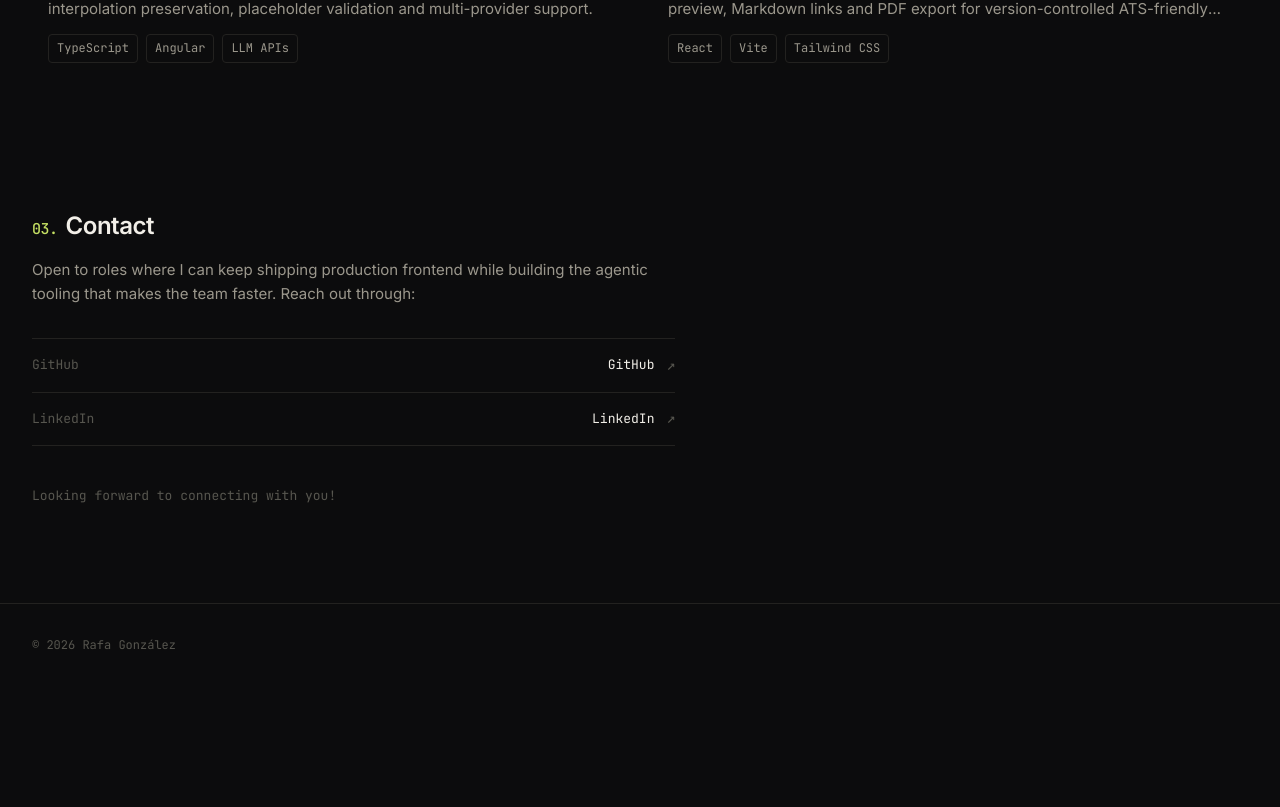
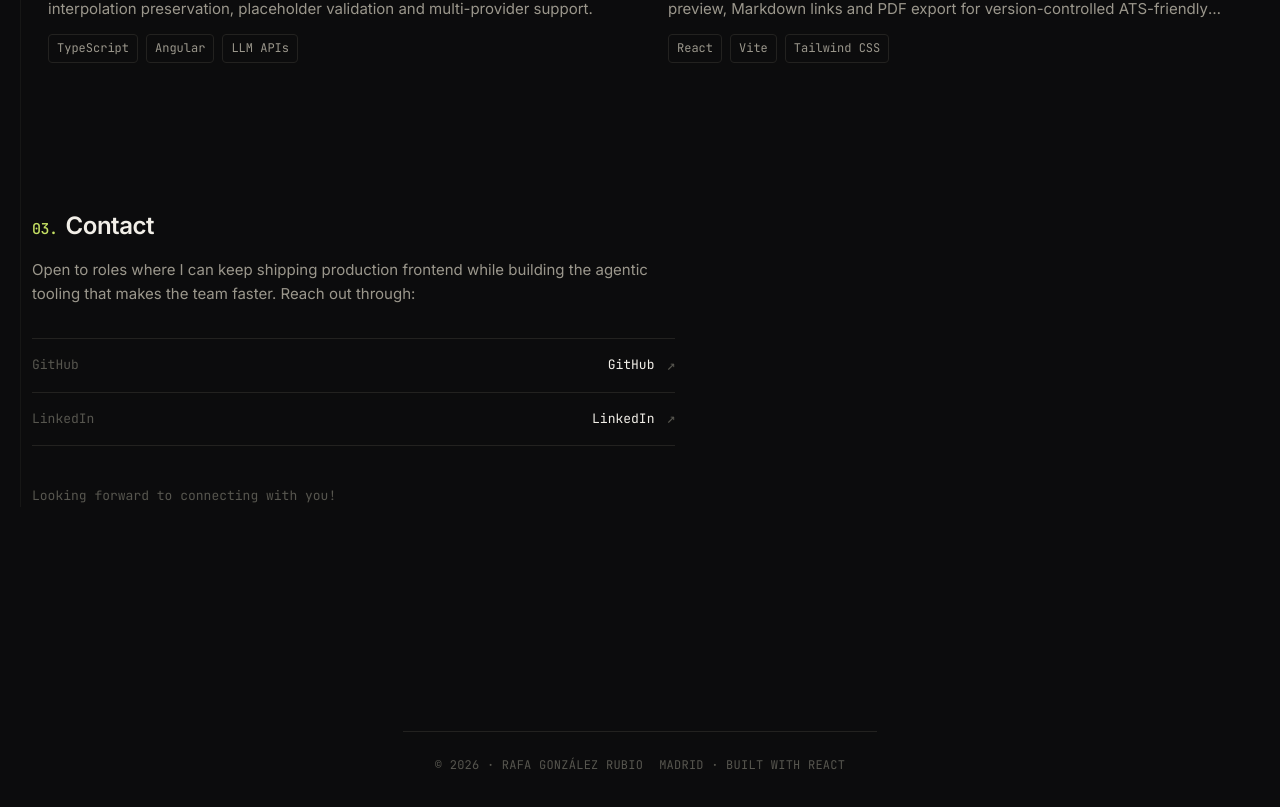
Before and after one commit to RafaGonzalezDev/personal-portfolio, a React (Vite) app: page / in a window 1280 px wide. Shown: the part 2725-3532 px from the top of the page. Before the commit the page ends 3412 px from the top, so only its background shows below. Built offline with nearby package versions, Linux system fonts and the light colour scheme.

Commit message:
feat(layout): add editorial page shell with grid
Add a fixed dot grid background to the layout root and a hairline
vertical rule on the main column. Restructure the footer into a
two-line layout with copyright and meta information.

```diff
--- a/src/App.module.css
+++ b/src/App.module.css
@@ -1,9 +1,12 @@
 .container {
+  position: relative;
   width: 100%;
   min-height: 100vh;
+  padding-bottom: var(--space-10);
 }
 
 .main {
+  position: relative;
   width: 100%;
   max-width: var(--max-width-wide);
   margin: 0 auto;
@@ -12,3 +15,24 @@
   flex-direction: column;
   gap: var(--section-gap);
 }
+
+/* Hairline vertical rule that anchors the editorial grid.
+   Sits on the left margin of the main column and runs from
+   top to bottom of the portfolio body. */
+.main::before {
+  content: '';
+  position: absolute;
+  top: 0;
+  bottom: 0;
+  left: calc(var(--inline-padding) - var(--space-3));
+  width: var(--size-rule);
+  background-color: var(--border);
+  opacity: 0.5;
+  pointer-events: none;
+}
+
+@media (max-width: 768px) {
+  .main::before {
+    display: none;
+  }
+}
--- a/src/layouts/MainLayout.jsx
+++ b/src/layouts/MainLayout.jsx
@@ -3,13 +3,17 @@ import styles from '@/styles/MainLayout.module.css';
 import Header from '@/components/Header';
 
 const MainLayout = ({ children }) => {
+  const year = new Date().getFullYear();
   return (
     <div className={styles.layout}>
       <Header />
       {children}
       <footer className={styles.footer}>
         <span className={styles.footerText}>
-          © {new Date().getFullYear()} Rafa González
+          © {year} · Rafa González Rubio
+        </span>
+        <span className={styles.footerMeta}>
+          Madrid · Built with React
         </span>
       </footer>
     </div>
--- a/src/styles/MainLayout.module.css
+++ b/src/styles/MainLayout.module.css
@@ -1,22 +1,61 @@
 .layout {
+  position: relative;
   display: flex;
   flex-direction: column;
   min-height: 100vh;
 }
 
+/* Full-bleed dot grid that sits behind the page.
+   Lives on the layout root so it covers the entire viewport. */
+.layout::before {
+  content: '';
+  position: fixed;
+  inset: 0;
+  background-image: radial-gradient(var(--dot-color) 1px, transparent 1px);
+  background-size: 28px 28px;
+  background-position: 0 0;
+  pointer-events: none;
+  z-index: 0;
+  mask-image: radial-gradient(ellipse at 50% 30%, #000 30%, transparent 80%);
+  -webkit-mask-image: radial-gradient(ellipse at 50% 30%, #000 30%, transparent 80%);
+}
+
+.layout > * {
+  position: relative;
+  z-index: 1;
+}
+
 .footer {
-  border-top: var(--border-thin);
-  padding: var(--space-6) 0;
-  margin-top: var(--space-9);
+  display: flex;
+  align-items: center;
+  justify-content: space-between;
+  gap: var(--space-4);
+  max-width: var(--max-width-wide);
+  margin: var(--space-9) auto 0;
+  padding: var(--space-5) var(--inline-padding) var(--space-6);
+  border-top: var(--hairline);
 }
 
 .footerText {
-  display: block;
-  max-width: var(--max-width-wide);
-  margin: 0 auto;
-  padding: 0 var(--inline-padding);
   font-family: var(--font-mono);
   font-size: var(--font-size-xs);
   color: var(--text-faint);
-  text-align: left;
+  letter-spacing: var(--tracking-wide);
+  text-transform: uppercase;
 }
+
+.footerMeta {
+  font-family: var(--font-mono);
+  font-size: var(--font-size-xs);
+  color: var(--text-faint);
+  letter-spacing: var(--tracking-wide);
+  text-transform: uppercase;
+}
+
+@media (max-width: 480px) {
+  .footer {
+    flex-direction: column;
+    align-items: flex-start;
+    gap: var(--space-2);
+  }
+}
```
